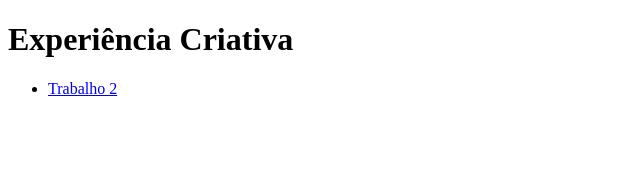
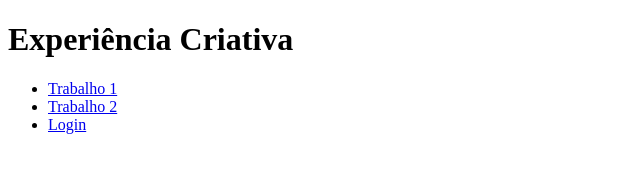
Before and after one commit to Marukoalitini/PUCPR-BSI, a plain HTML site: page 1º Período/Experiência Criativa/Experiencia.html in a window 1280 px wide. Shown: the whole page, without its empty margins (0-640 px from the left). Drawn offline with Linux system fonts and the light colour scheme.

Commit message:
Update Experiencia.html

```diff
--- a/1º Período/Experiência Criativa/Experiencia.html
+++ b/1º Período/Experiência Criativa/Experiencia.html
@@ -6,7 +6,9 @@
 <body>
     <h1>Experiência Criativa</h1>
     <ul>
+        <li><a href="Trabalho/trabalho.html">Trabalho 1</a></li>
         <li><a href="Trabalho2/index.html">Trabalho 2</a></li>
+        <li><a href="Login/login.html">Login</a></li>
     </ul>
 </body>
 </html>
```
